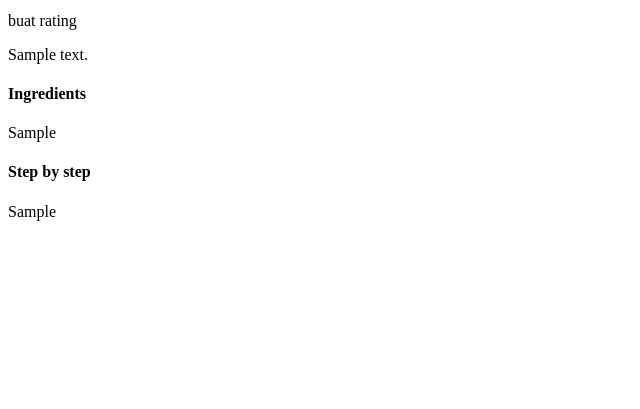
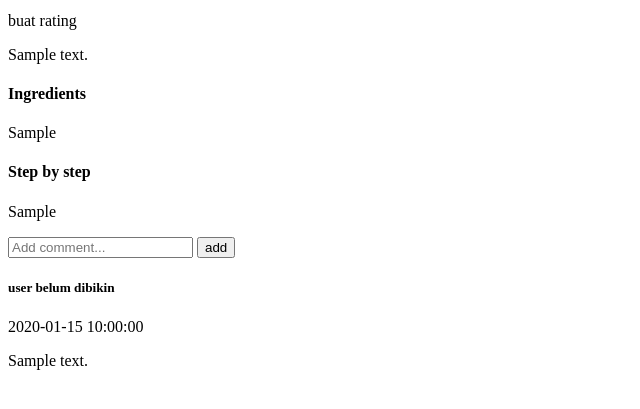
Before and after one commit to nikita74939/FinalProject, a PHP site: page /fullrecipe.php?lihat=1 in a window 1280 px wide. Shown: the part 342-751 px from the top of the page, without its empty margins (0-640 px from the left). Run offline with PHP 8.4, Linux system fonts and the light colour scheme; tables that the repository leaves empty or names only in its code hold one stand-in row (values such as "Sample post"); grey boxes marked "Sample" are stand-in pictures.

Commit message:
nambah fitur comment

```diff
--- a/fullrecipe.php
+++ b/fullrecipe.php
@@ -1,12 +1,27 @@
 <?php
     include 'koneksi.php';
 
-    if (isset($_GET['lihat'])) {
-        $recipe_id = $_GET['lihat'];
+    $recipe_id = $_GET['lihat'];
 
-        $query = "SELECT * FROM recipes WHERE recipe_id = '$recipe_id';";
-        $sql = mysqli_query($conn, $query);
+    if (isset($_POST['aksiComment'])) {
+        if ($_POST['aksiComment'] == "add") {
+            $comment_text = $_POST['comment_text'];
+
+            $query = "INSERT INTO comments VALUES(NULL, '$recipe_id', NULL, '$comment_text', NULL);";
+            $sql = mysqli_query($conn, $query);
+
+            header("location: fullrecipe.php?lihat=$recipe_id");
+        }
     }
+
+    $query = "SELECT * FROM recipes WHERE recipe_id = '$recipe_id';";
+    $sql = mysqli_query($conn, $query);
+
+
+
+    $query_comment = "SELECT * FROM comments WHERE recipe_id = '$recipe_id';";
+    $sql_comment = mysqli_query($conn, $query_comment);
+
 ?>
 
 <!DOCTYPE html>
@@ -41,5 +56,20 @@
     <?php
         }
     ?>
+    <div class="comments">
+        <form action="" method="POST">
+            <input name="comment_text" id="comment_text" type="text" placeholder="Add comment...">
+            <button type="submit" name="aksiComment" value="add">add</button>
+        </form>
+        <?php
+            while($result_comment = mysqli_fetch_assoc($sql_comment)) {
+        ?>
+            <h5>user belum dibikin</h5>
+            <p><?php echo $result_comment['created_at']; ?></p>
+            <p><?php echo $result_comment['comment_text']; ?></p>
+        <?php
+            }
+        ?>
+    </div>
 </body>
 </html>
```
Also changed, not shown: img/lotion.jpg (added).
